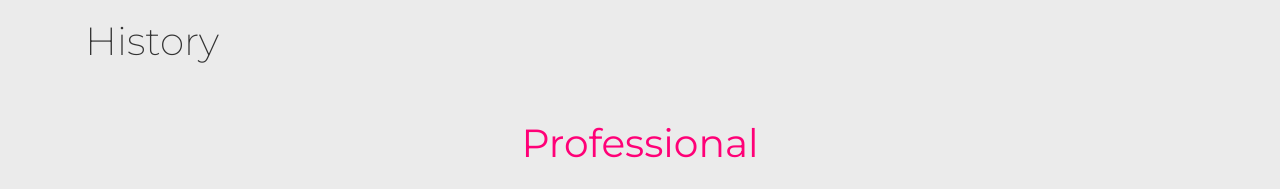
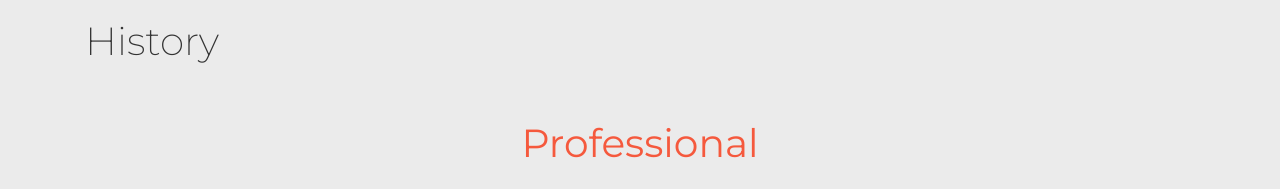
Before and after one commit to cihancinar/website, a React app: page /index in a window 1280 px wide. Shown: the part 1300-1489 px from the top of the page. Built offline with nearby package versions, Linux system fonts and the light colour scheme.

Commit message:
Update history title color

```diff
--- a/src/assets/scss/website/_resume.scss
+++ b/src/assets/scss/website/_resume.scss
@@ -13,7 +13,7 @@
 	text-align: center;
 }
 #resume .resume-header h2 {
-	color: #FF0077;
+	color: #f5593d;
 }
 
 #resume .resume-timeline {
```
